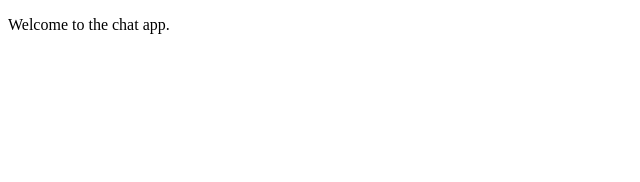
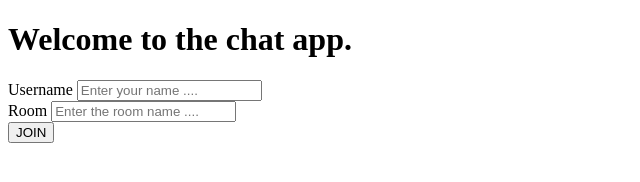
Before and after one commit to Sepsad/simple-chat-app, a website: page public/index.html in a window 1280 px wide. Shown: the whole page, without its empty margins (0-640 px from the left). Drawn offline with nearby package versions, Linux system fonts and the light colour scheme; no server answers.

Commit message:
html files are added

```diff
--- a/public/index.html
+++ b/public/index.html
@@ -4,25 +4,51 @@
     <meta charset="UTF-8">
     <meta http-equiv="X-UA-Compatible" content="IE=edge">
     <meta name="viewport" content="width=device-width, initial-scale=1.0">
-    <title>Document</title>
+    <title>chat app</title>
 </head>
 <body>
-    <p>Welcome to the chat app.</p >
+    <header>
+
+        <h1>Welcome to the chat app.</h1 >
+    </header>
+
+    <main>
+        <form action="./chat.html">
+            <div>
+                <label for="username">
+                    Username
+                </label>
+                <input
+                    type="text"
+                    name="username"
+                    placeholder="Enter your name ...."
+                    required
+                />
+            </div>
+            <div>
+                <label for="room" >Room</label>
+                <input
+                type="text"
+                name="room"
+                id= "room"
+                placeholder="Enter the room name ...."
+                required
+            />
+            </div>
+            <button type="submit"> JOIN</button>
 
 
 
-    <script src="/socket.io/socket.io.js"></script>
-    <script type="text/javascript" >
-    let socket = io();
+        </form>
+    </main>
 
-    socket.on("connect", () => {
-        console.log("you are Connected!")
-    })
 
-    socket.on("disconnect", () => {
-        console.log("you are disConnected!")
-    } )
-    </script>
+
+
+
+
+    <!-- <script src="/socket.io/socket.io.js"></script>
+    <script type="text/javascript" src="/js/index.js" ></script> -->
 
 
 </body>
--- a/server/server.js
+++ b/server/server.js
@@ -14,6 +14,10 @@ let io = socketIO(server);
 io.on('connection', (socket) => {
     console.log("NEW USER IS HERE!")
 
+    socket.on( 'creatMessage', (messeage) => {
+        console.log("creatMessage", messeage);
+    } )
+
     socket.on("disconnect", () => {
         console.log("new user is disconnected from server.")
 
```
Also changed, not shown: public/chat.html (added, +56 -0 lines), public/js/index.js (added, +14 -0 lines), 1 other file.
